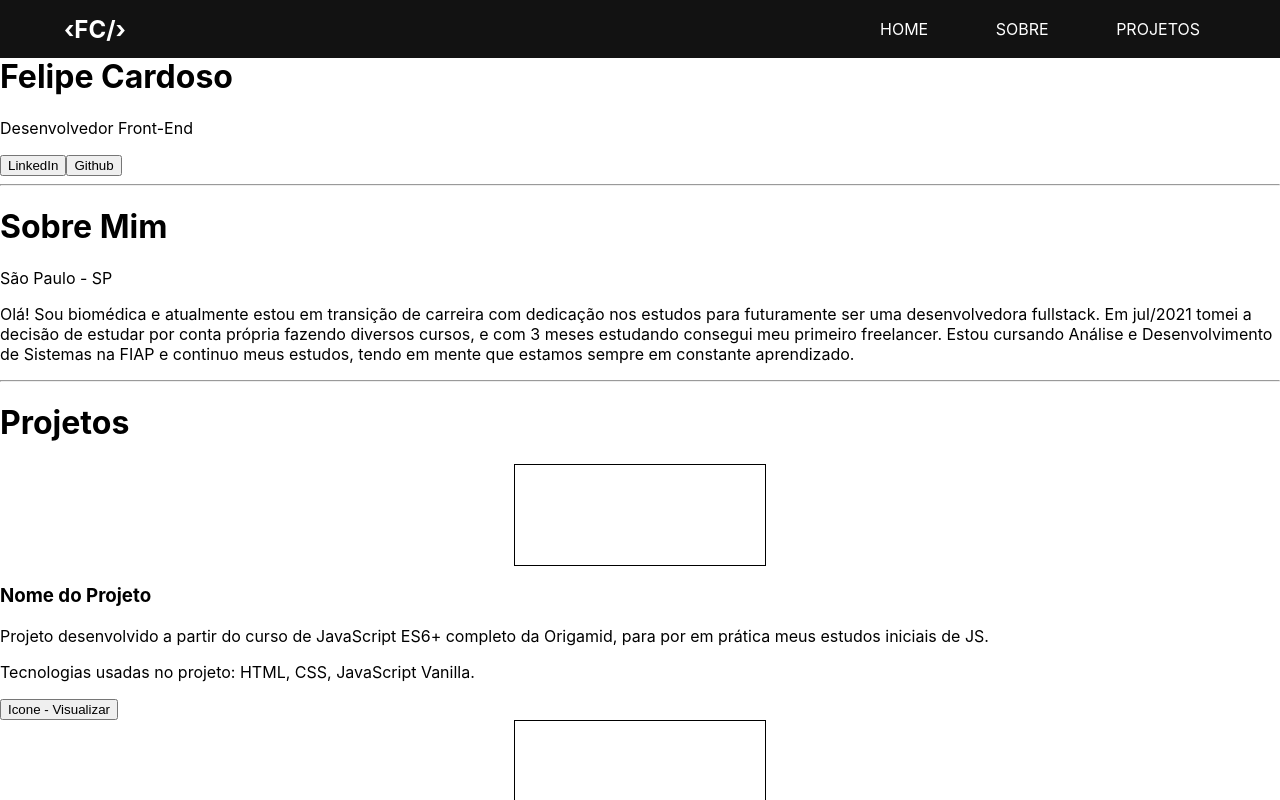
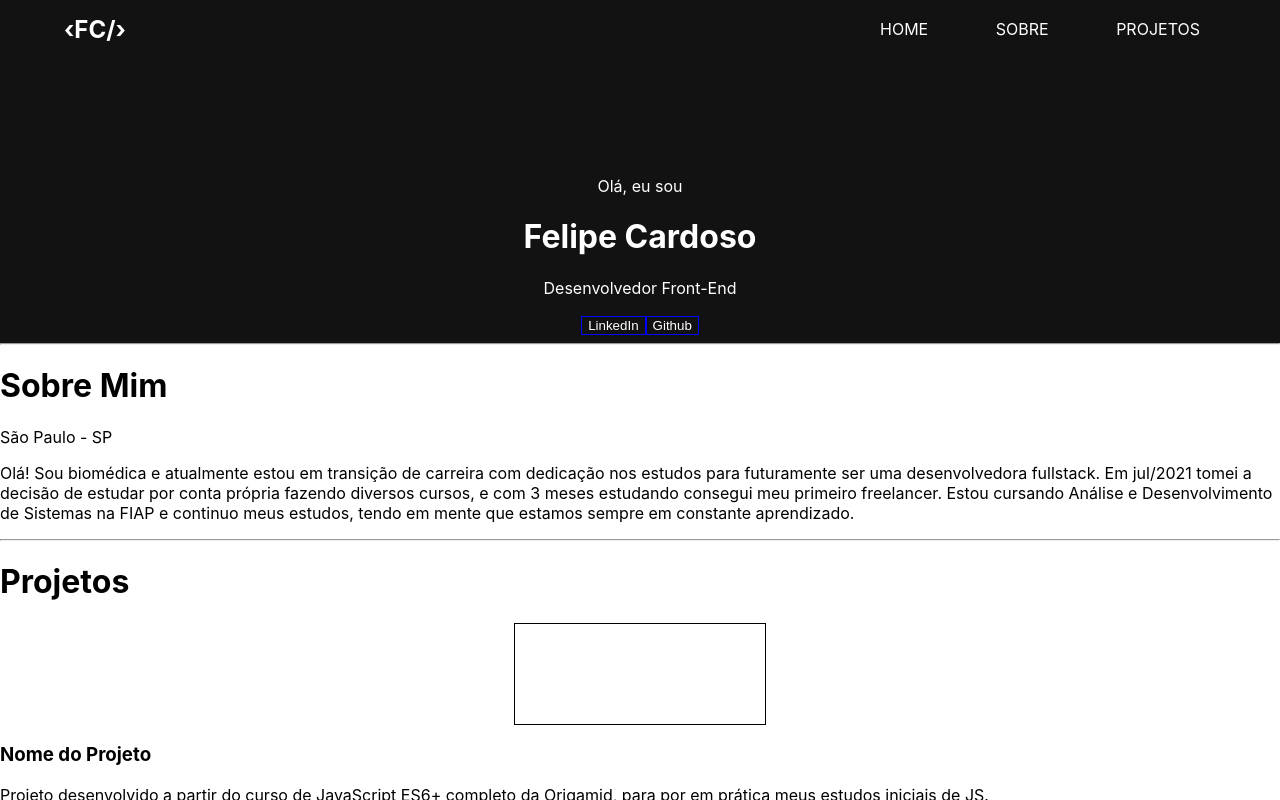
Before and after one commit to cardoso0/portfolio, a React (Vite) app: page / in a window 1280 px wide. Shown: the top 800 px of the page. Built offline with nearby package versions, Linux system fonts and the light colour scheme.

Commit message:
[style] starting home style

```diff
--- a/src/components/Home/style.js
+++ b/src/components/Home/style.js
@@ -1,5 +1,14 @@
 import styled from 'styled-components'
 
 export const Main = styled.main`
+  padding-top: 10em;
+  background-color: #121212;
+  color: white;
+  text-align: center;
 
+  button {
+    color: white;
+    background-color: #121212;
+    border: 1px solid blue;
+  }
 `
```
